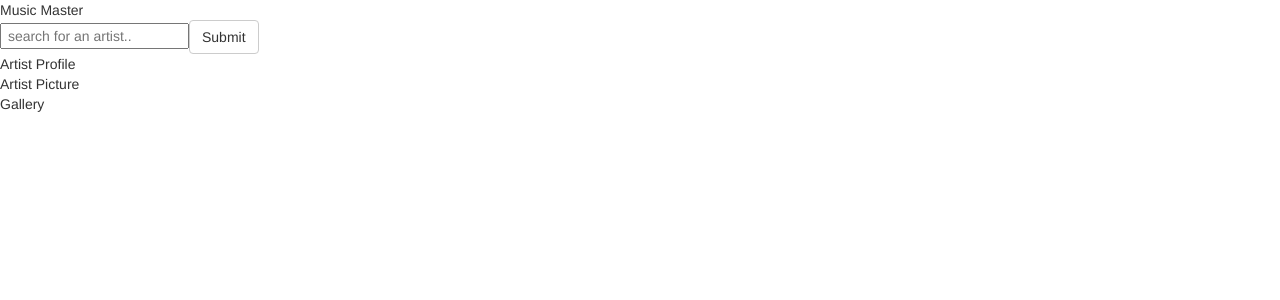
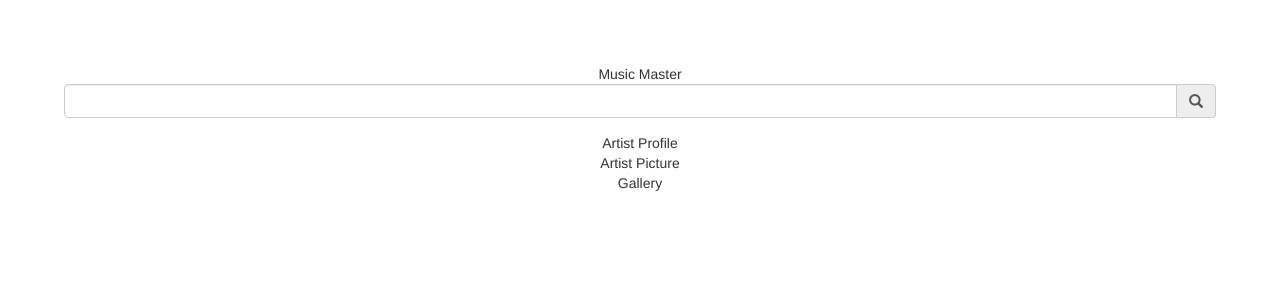
Before and after one commit to atulsingla82/musicmaster, a React (Create React App) app: page / in a window 1280 px wide. Shown: the top 300 px of the page. Built offline with nearby package versions, Linux system fonts and the light colour scheme.

Commit message:
Added search query

```diff
--- /dev/null
+++ b/src/App.css
@@ -0,0 +1,4 @@
+.App{
+	text-align: center;
+	padding:5%;
+}
--- a/src/App.js
+++ b/src/App.js
@@ -1,17 +1,53 @@
 import React,{Component} from 'react';
-import {Button, Form, FormControl} from 'react-bootstrap'
+import { FormGroup,InputGroup, Glyphicon, FormControl} from 'react-bootstrap'
+import './App.css'
+
 export default class App extends Component {
+  constructor(props){
+    super(props);
+
+    this.state = {
+
+    query:" "
+
+    }
+
+  }
+
+   search() {
+
+    console.log('this.state',this.state)
+
+   }
 
   render (){
   return(
 
-      <div>
+      <div className="App">
        <div className="App-title"> Music Master </div>
-      <div>
-      <input placeholder =" search for an artist.." />
-      <Button > Submit </Button>
 
-       </div>
+      <FormGroup>
+        <InputGroup>
+          <FormControl
+          value={this.state.query}
+          onChange = {event =>{this.setState({query:event.target.value})}}
+          onKeyPress = {event => {
+
+            if(event.key === 'Enter'){
+
+            this.search()
+
+            }
+
+          }}
+         type="text"
+         placeholder ="search for an artist.."/>
+         <InputGroup.Addon onClick = {()=>this.search()}>
+         <Glyphicon glyph="search"></Glyphicon>
+         </InputGroup.Addon>
+       </InputGroup>
+     </FormGroup>
+
         <div className="Profile">
          <div> Artist Profile </div>
          <div> Artist Picture </div>
```
